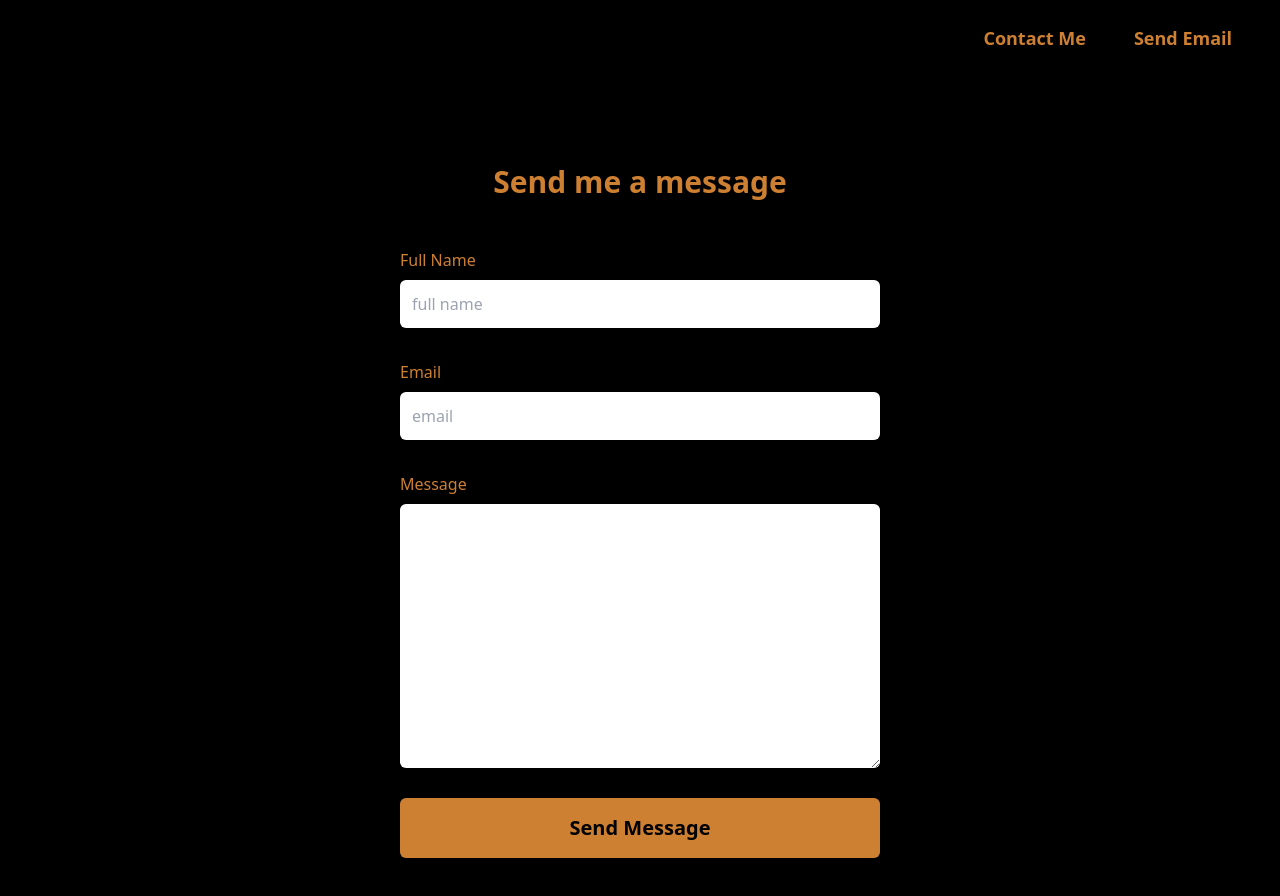
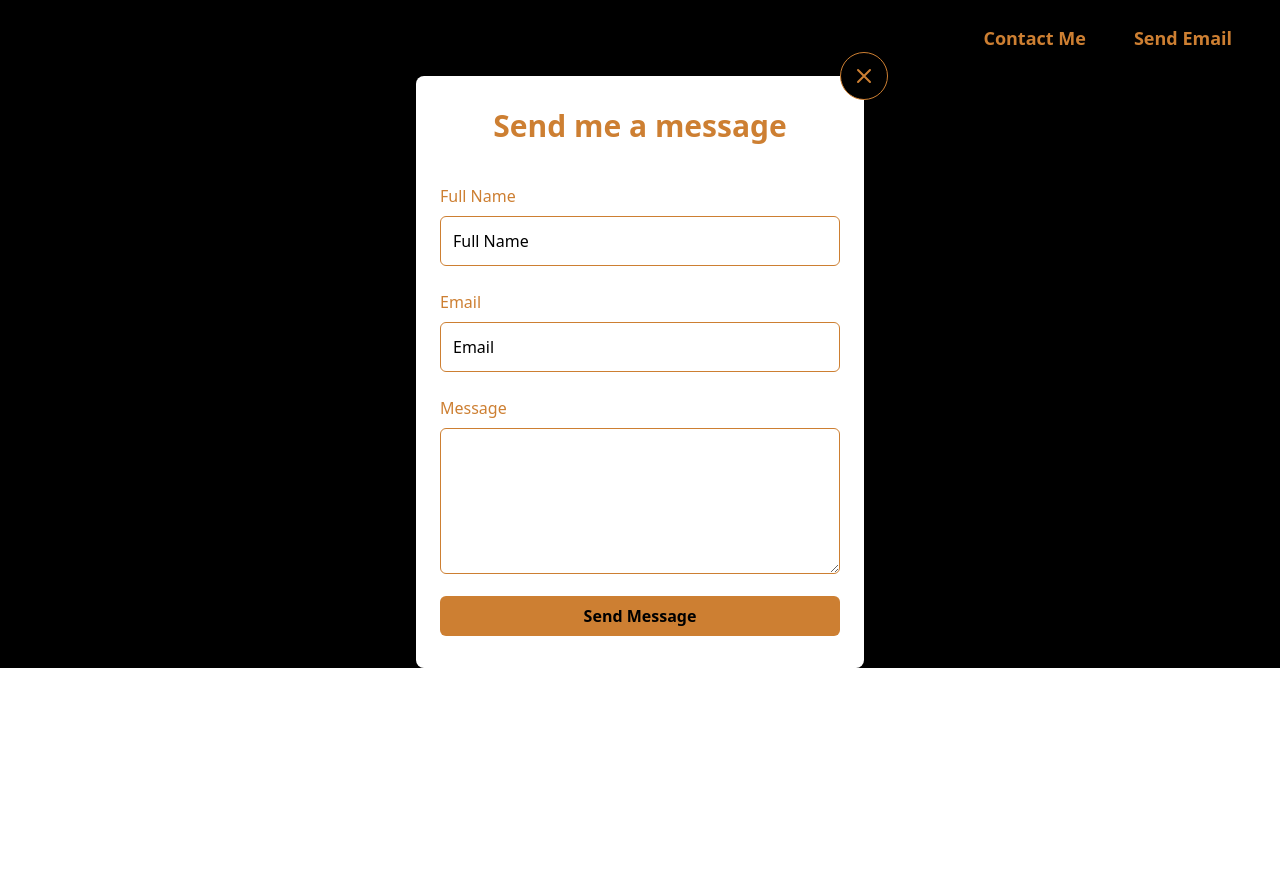
Before and after one commit to LevitKanner/me, a React (Create React App) app: page /contact in a window 1280 px wide. Shown: the top 896 px of the page. After the commit the page ends 800 px from the top, so only its background shows below. Built offline with nearby package versions, Linux system fonts and the light colour scheme.

Commit message:
Redesigning contact form

```diff
--- a/src/components/Contact.js
+++ b/src/components/Contact.js
@@ -6,7 +6,7 @@ function TextField({title, type, value, onChange}) {
         <input type={type ?? 'text'} name={title.replaceAll(" ", '').toLowerCase()}
                id={title.replaceAll(" ", '').toLowerCase()}
                autoComplete="on" value={value}
-               onChange={onChange} placeholder={title.toLowerCase()} className="w-full p-3 rounded-md"/>
+               onChange={onChange} placeholder={title} className="w-full p-3 placeholder-black rounded-md border border-gold-500"/>
     </div>;
 }
 
@@ -20,20 +20,26 @@ export const Contact = () => {
         console.log({fullName, message, email})
     }
 
-    return <div className="h-screen px-4 mt-12 max-w-lg mx-auto">
-        <h2 className="text-center text-3xl text-gold-500 font-bold py-10"> Send me a message </h2>
-        <form className="space-y-6 text-black" onSubmit={handleSubmit}>
+    return <div className="bg-white px-6 pb-8 rounded-lg max-w-md mx-auto relative">
+        <h2 className="text-center text-3xl text-gold-500 font-bold py-8"> Send me a message </h2>
+        <form className="space-y-4 text-black" onSubmit={handleSubmit}>
             <TextField title="Full Name" value={fullName} onChange={e => setFullName(e.target.value)}/>
             <TextField type="email" title="Email" value={email} onChange={e => setEmail(e.target.value)}/>
             <div>
                 <label htmlFor="message" className="block py-2 text-gold-500"> Message </label>
-                <textarea id="message" value={message} onChange={e => setMessage(e.target.value)} rows={10}
-                          className="w-full p-3 rounded-md">
+                <textarea id="message" value={message} onChange={e => setMessage(e.target.value)} rows={5}
+                          className="w-full p-3 rounded-md border border-gold-500">
                 </textarea>
             </div>
-            <button type="submit" className="bg-gold-500 text-black text-xl font-semibold w-full py-4 rounded-md"> Send
+            <button type="submit" className="bg-gold-500 text-black text-md font-semibold w-full py-2 rounded-md"> Send
                 Message
             </button>
         </form>
+        <button className="absolute -top-6 -right-6 w-12 h-12 bg-black rounded-full text-gold-500 flex items-center justify-center border border-gold-500">
+            <svg xmlns="http://www.w3.org/2000/svg" className="h-6 w-6" fill="none" viewBox="0 0 24 24"
+                 stroke="currentColor">
+                <path stroke-linecap="round" stroke-linejoin="round" stroke-width="2" d="M6 18L18 6M6 6l12 12"/>
+            </svg>
+        </button>
     </div>
 }
--- a/src/components/TopNav.js
+++ b/src/components/TopNav.js
@@ -8,7 +8,7 @@ export const TopNav = () => {
                     <Link to="/contact" className="text-lg hover:text-blue-600 font-semibold"> Contact Me</Link>
                 </li>
                 <li>
-                    <a href = "mailto: lkanner21@gmail.com" className="text-lg hover:text-blue-600 font-semibold">Send Email</a>
+                    <a href="mailto:lkanner21@gmail.com" target="_blank" rel="noreferrer" className="text-lg hover:text-blue-600 font-semibold">Send Email</a>
                 </li>
             </ul>
         </nav>
```
